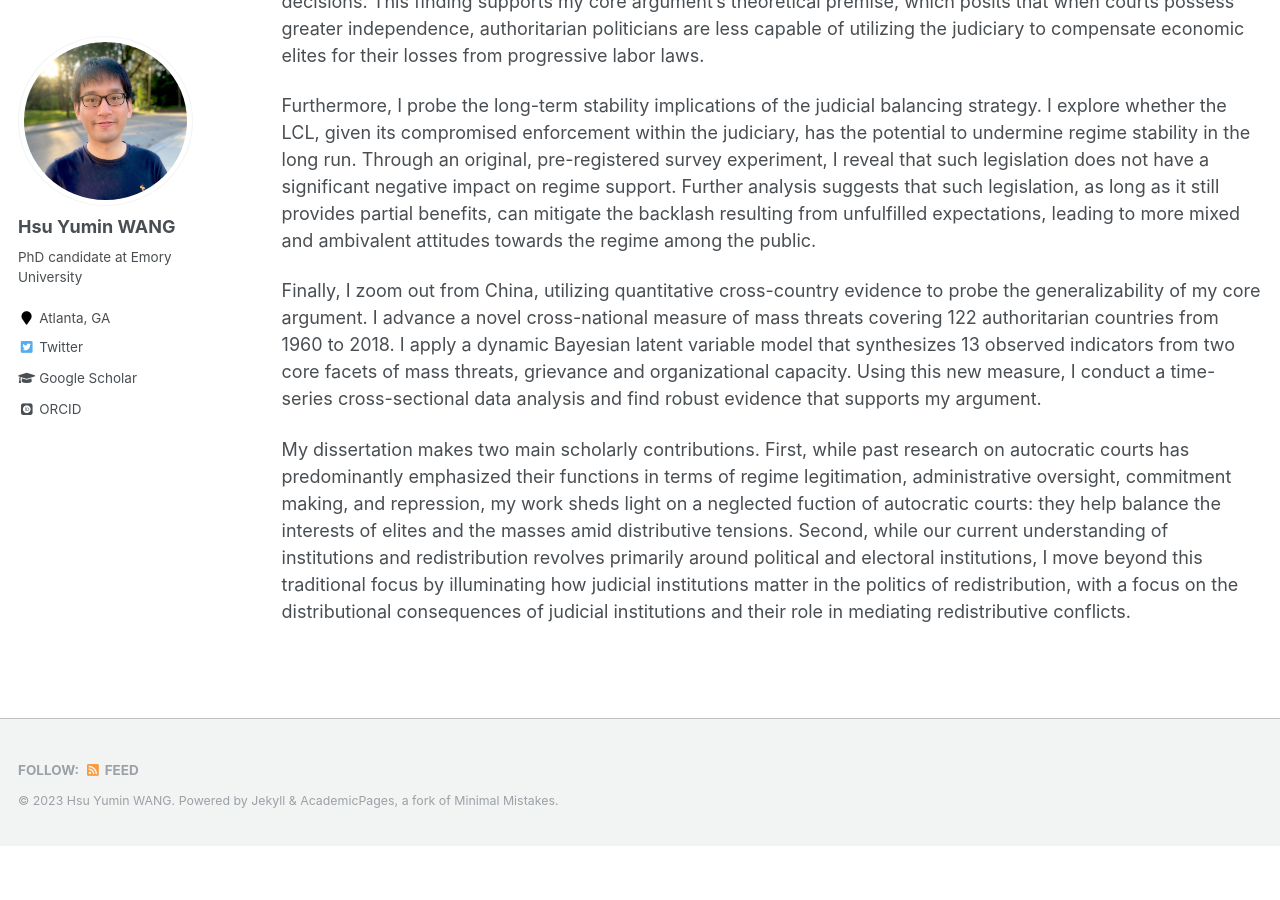
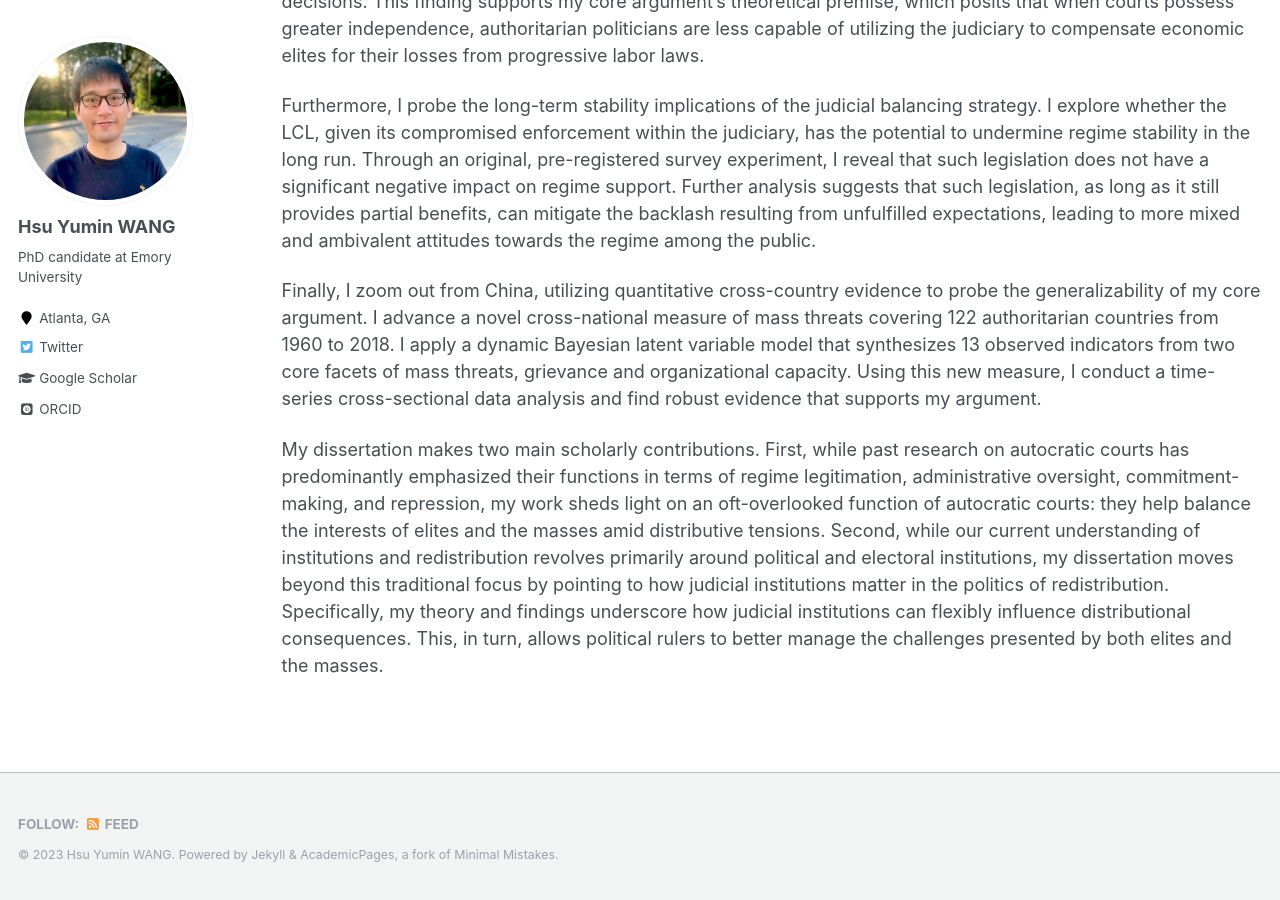
Before and after one commit to hsuyumin/hsuyumin.github.io, a Jekyll site: the page built from _pages/dissertation.md, in a window 1280 px wide and 900 px high, scrolled down 1071 px. Built offline with Jekyll 4.4.1, drawn with Linux system fonts in a browser that asks for light colours; some web fonts are replaced; before the commit the page ends 1917 px from its top, so only the background shows below that.

Commit message:
Update dissertation.md

```diff
--- a/_pages/dissertation.md
+++ b/_pages/dissertation.md
@@ -24,4 +24,4 @@ Furthermore, I probe the long-term stability implications of the judicial balanc
 
 Finally, I zoom out from China, utilizing quantitative cross-country evidence to probe the generalizability of my core argument. I advance a novel cross-national measure of mass threats covering 122 authoritarian countries from 1960 to 2018. I apply a dynamic Bayesian latent variable model that synthesizes 13 observed indicators from two core facets of mass threats, grievance and organizational capacity. Using this new measure, I conduct a time-series cross-sectional data analysis and find robust evidence that supports my argument.
 
-My dissertation makes two main scholarly contributions. First, while past research on autocratic courts has predominantly emphasized their functions in terms of regime legitimation, administrative oversight, commitment making, and repression, my work sheds light on a neglected fuction of autocratic courts: they help balance the interests of elites and the masses amid distributive tensions. Second, while our current understanding of institutions and redistribution revolves primarily around political and electoral institutions, I move beyond this traditional focus by illuminating how judicial institutions matter in the politics of redistribution, with a focus on the distributional consequences of judicial institutions and their role in mediating redistributive conflicts.
+My dissertation makes two main scholarly contributions. First, while past research on autocratic courts has predominantly emphasized their functions in terms of regime legitimation, administrative oversight, commitment-making, and repression, my work sheds light on an oft-overlooked function of autocratic courts: they help balance the interests of elites and the masses amid distributive tensions. Second, while our current understanding of institutions and redistribution revolves primarily around political and electoral institutions, my dissertation moves beyond this traditional focus by pointing to how judicial institutions matter in the politics of redistribution. Specifically, my theory and findings underscore how judicial institutions can flexibly influence distributional consequences. This, in turn, allows political rulers to better manage the challenges presented by both elites and the masses.
```
